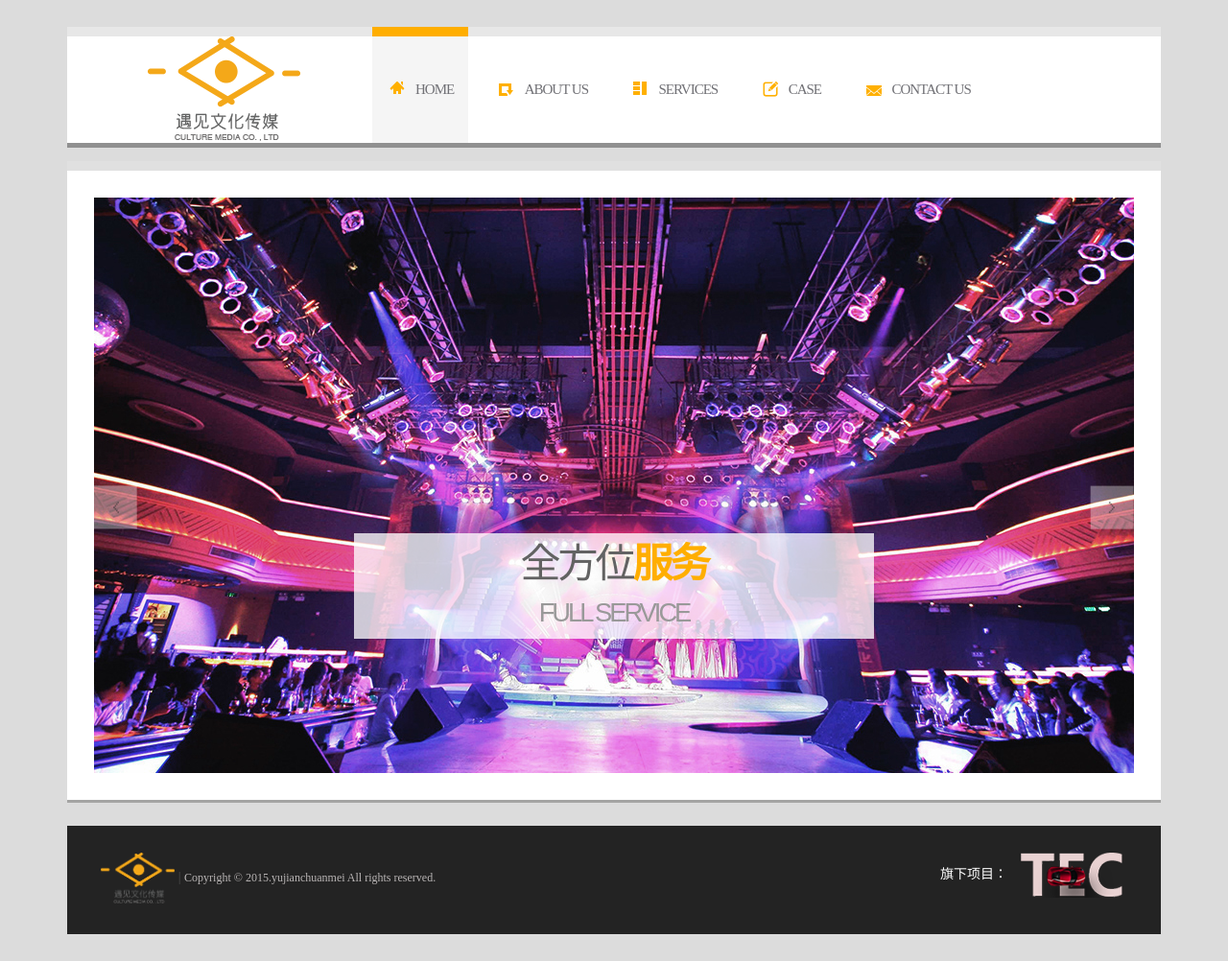
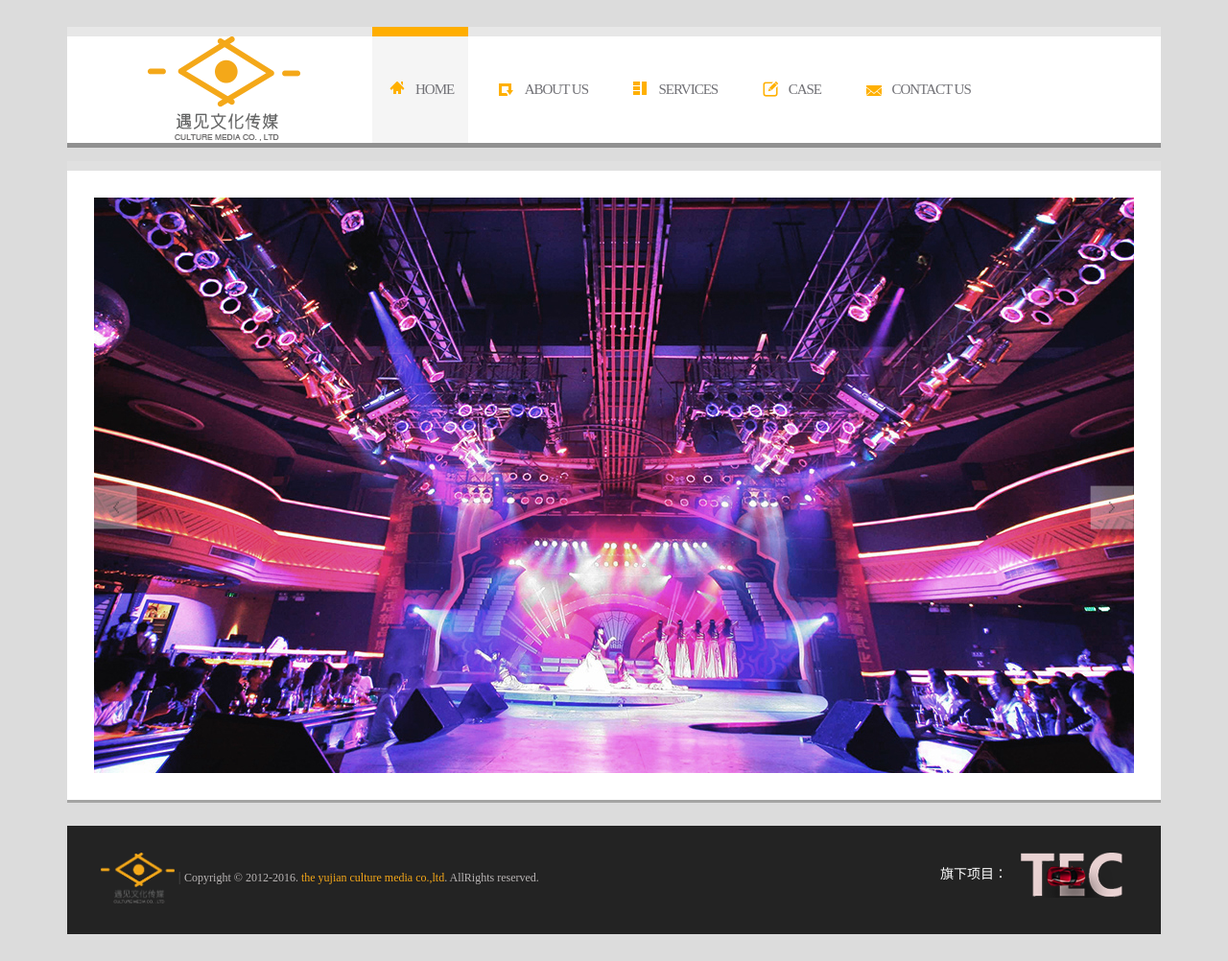
Before and after one commit to tqlovemm/yujian, a PHP site: page / in a window 1280 px wide. Shown: the whole page at 96% size. Run offline with PHP 8.4, Linux system fonts and the light colour scheme.

Commit message:
范文芳

```diff
--- a/css/style.css
+++ b/css/style.css
@@ -144,7 +144,7 @@ padding:0;
 .banner-info{
 	text-align: center;
 	width: 50%;
-	padding-top: 25em;
+	padding-top: 19em;
 	margin: 0 auto;
 	}
 .banner-info h3{
@@ -153,7 +153,6 @@ padding:0;
 	padding: .2em 0;
 	font-weight:300;
 	margin:0;
-	font-family: 'Titillium Web', sans-serif;
 	font-style:normal;
 	background: rgba(255, 255, 255, 0.76);
 	letter-spacing:-3px;
@@ -161,7 +160,7 @@ padding:0;
 	}
 .banner-info h3 span{
 	color:#FFAE00;
-	font-weight:600;
+	font-weight:400;
 	}
 .nav1 li a span{
 	display:block;
--- a/index.html
+++ b/index.html
@@ -18,6 +18,7 @@
 <!-- start-smoth-scrolling -->
 	<style>
 		.nav1 span{color:#FFAE00 !important;}
+		.banner-info{display: none;}
 		@media (max-width: 768px) {
 
 			.banner{min-height: auto;}
@@ -82,21 +83,21 @@
 			<div  id="top" class="callbacks_container wow fadeInUp" data-wow-delay="0.5s">
 				<ul class="rslides" id="slider3">
 					<li>
-						<div class="banner1">
+						<div class="banner1" onmouseenter="shows(this)" onmouseleave="hides(this)">
 							<div class="banner-info">
 								<h3>全方位<span>服务</span><br><small>FULL SERVICE</small></h3>
 							</div>
 						</div>
 					</li>
 					<li>
-						<div class="banner2">
+						<div class="banner2"  onmouseenter="shows(this)" onmouseleave="hides(this)">
 							<div class="banner-info">
 								<h3>强有力<span>执行</span><br><small>STRONG EXECUTION</small></h3>
 							</div>
 						</div>
 					</li>
 					<li>
-						<div class="banner3">
+						<div class="banner3"  onmouseenter="shows(this)" onmouseleave="hides(this)">
 							<div class="banner-info">
 								<h3>多领域<span>经验</span><br><small>MULTIDISCIPLINARY EXPERIENCE</small></h3>
 							</div>
@@ -114,7 +115,7 @@
 		<div class="footer-left">
 			<ul>
 				<li><a href="index.html"><img src="images/home/logo.png" alt=" " height="53"/></a><span> |</span></li>
-				<li><p>Copyright &copy; 2015.yujianchuanmei All rights reserved. </p></li>
+				<li><p>Copyright &copy; 2012-2016. <span style="color: #F4A718;">the yujian culture media co.,ltd</span>. AllRights reserved. </p></li>
 			</ul>
 		</div>
 		<div class="footer-right">
@@ -132,3 +133,20 @@
 
 </body>
 </html>
+<script>
+
+	function shows(content){
+
+		var con = $(content);
+		con.children('.banner-info').fadeIn();
+
+	}
+	function hides(content){
+
+		var con = $(content);
+		con.children('.banner-info').fadeOut();
+
+	}
+
+
+</script>
```
